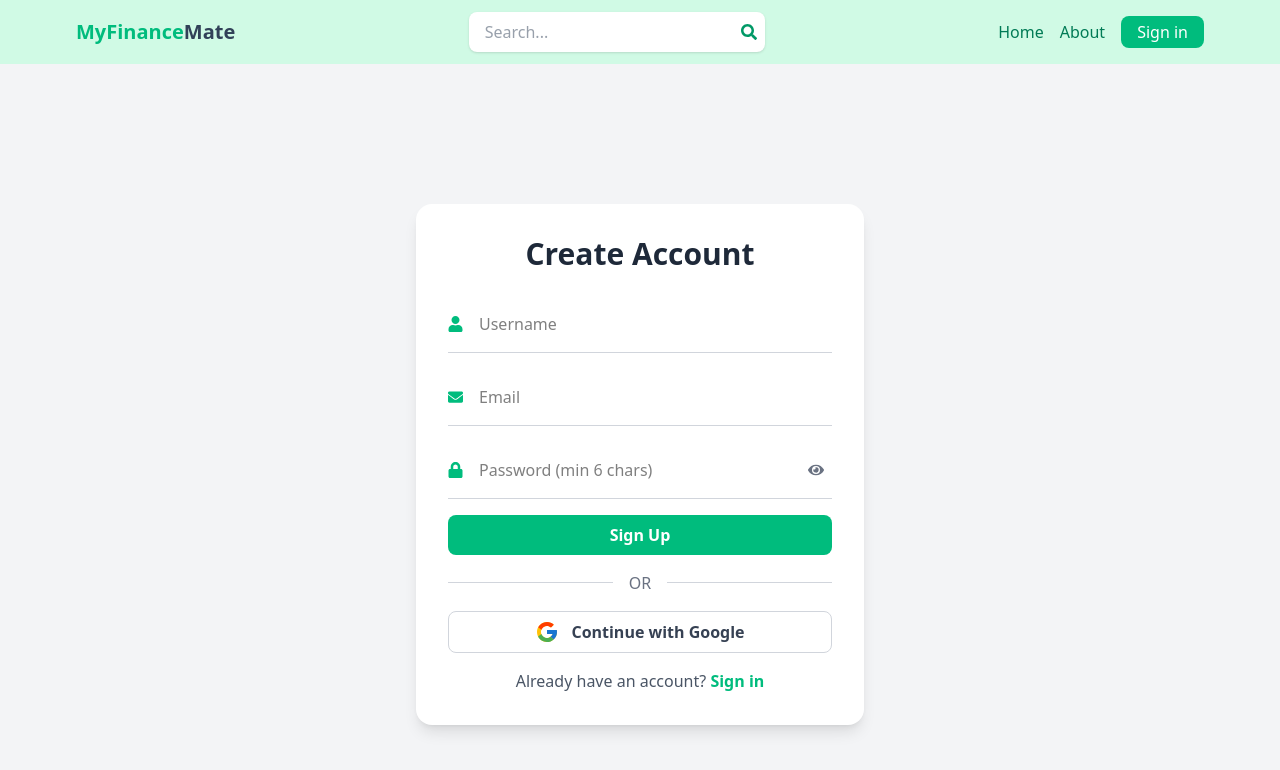
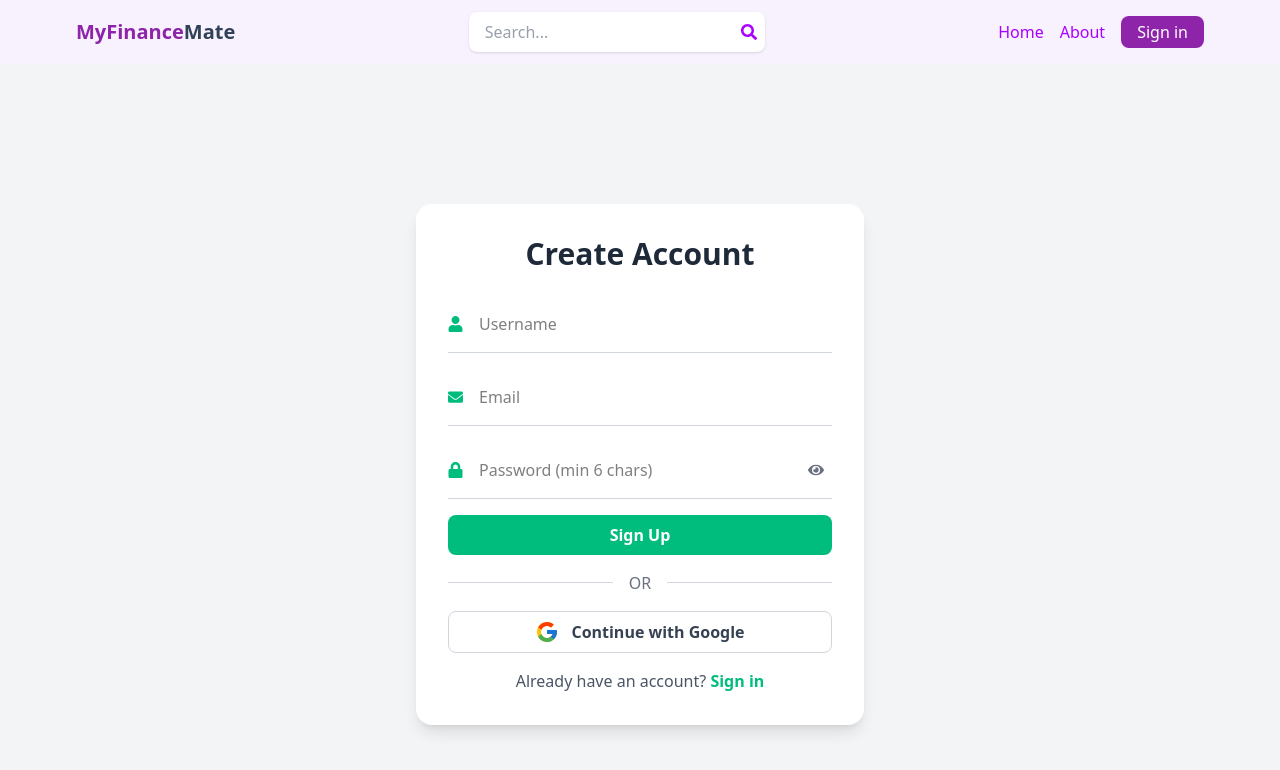
Before and after one commit to ShakyaGurusinghe/my-finance-mate, a React (Vite) app in the folder client/: page /signup in a window 1280 px wide. Shown: the top 770 px of the page. Built offline with nearby package versions, Linux system fonts and the light colour scheme.

Commit message:
NavBar color theme modification
Modified the color them of the navigation bar.

```diff
--- a/client/index.html
+++ b/client/index.html
@@ -4,7 +4,7 @@
 <head>
   <meta charset="UTF-8" />
   <meta name="viewport" content="width=device-width, initial-scale=1.0" />
-  <title>Vite + React</title>
+  <title>MyFinanceMate</title>
 </head>
 
 <body>
--- a/client/src/components/Header.jsx
+++ b/client/src/components/Header.jsx
@@ -3,12 +3,12 @@ import { Link } from "react-router-dom";
 
 export default function Header() {
   return (
-    <header className="bg-emerald-100 shadow-md">
+    <header className="bg-custom-purple shadow-md">
       <div className="flex justify-between items-center max-w-6xl mx-auto p-3">
         {/* Logo */}
         <Link to="/" className="flex items-center">
           <h1 className="font-bold text-sm sm:text-xl flex flex-wrap">
-            <span className="text-emerald-500">MyFinance</span>
+            <span className="text-custom-purple">MyFinance</span>
             <span className="text-slate-700">Mate</span>
           </h1>
         </Link>
@@ -21,11 +21,11 @@ export default function Header() {
             aria-label="Search"
             className="focus:outline-none bg-transparent w-32 sm:w-64 px-2 text-slate-700"
           />
-          <FaSearch className="text-emerald-600 ml-2" />
+          <FaSearch className="text-custom-navBar-purple ml-2" />
         </form>
 
         {/* Navigation Links */}
-        <ul className="flex space-x-4 text-sm sm:text-base text-emerald-700 items-center">
+        <ul className="flex space-x-4 text-sm sm:text-base text-custom-navBar-purple items-center">
           <li className="hidden sm:inline hover:text-emerald-900 hover:underline cursor-pointer">
             <Link to="/">Home</Link>
           </li>
@@ -34,7 +34,7 @@ export default function Header() {
           </li>
           <li>
             <Link to="/signin">
-              <button className="bg-emerald-500 text-white px-4 py-1 rounded-lg hover:bg-emerald-700 transition">
+              <button className="bg-custom-purple-button text-white px-4 py-1 rounded-lg hover:bg-emerald-700 transition">
                 Sign in
               </button>
             </Link>
--- a/client/src/index.css
+++ b/client/src/index.css
@@ -1 +1,17 @@
 @import "tailwindcss";
+
+.bg-custom-purple {
+    background-color: #F8F2FE;
+}
+
+.bg-custom-purple-button{
+    background-color: #8e24aa;
+}
+
+.text-custom-purple{
+    color: #8e24aa;
+}
+
+.text-custom-navBar-purple{
+    color: #AA00FF;
+}
```
